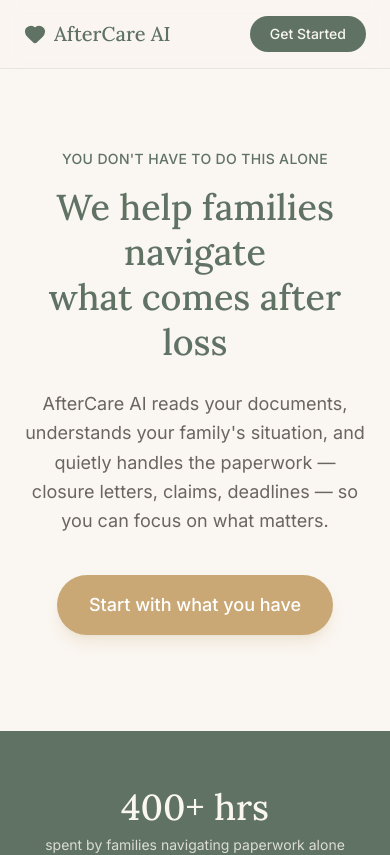
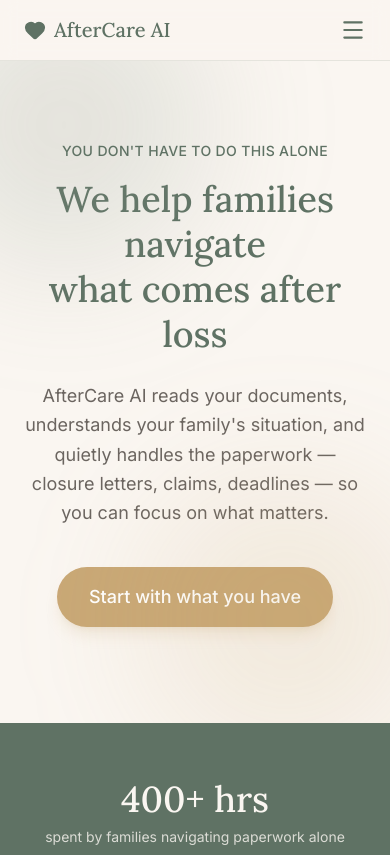
Before and after one commit to Sonali8706/hackathon-shell, a React (Vite) app: page / in a window 390 px wide. Shown: the top 855 px of the page. Built offline with nearby package versions, Linux system fonts and the light colour scheme.

Commit message:
polish pass: mobile nav, fade-in animations, hero background

```diff
--- a/src/components/Navbar.jsx
+++ b/src/components/Navbar.jsx
@@ -1,22 +1,56 @@
-import { Link } from 'react-router-dom'
-import { Heart } from 'lucide-react'
+import { useState } from 'react'
+import { Link, useLocation } from 'react-router-dom'
+import { Heart, Menu, X } from 'lucide-react'
 
 export default function Navbar() {
+  const [open, setOpen] = useState(false)
+  const location = useLocation()
+
+  const links = [
+    { to: '/', label: 'Home' },
+    { to: '/upload', label: 'Get Started' },
+  ]
+
   return (
     <nav className="bg-cream/80 backdrop-blur-sm border-b border-sage/20 sticky top-0 z-50">
       <div className="max-w-6xl mx-auto px-6 py-4 flex items-center justify-between">
-        <div className="flex items-center gap-2">
+        <Link to="/" className="flex items-center gap-2">
           <Heart className="text-sage-dark" size={22} fill="currentColor" />
           <span className="font-serif text-xl text-sage-dark">AfterCare AI</span>
+        </Link>
+
+        {/* Desktop links */}
+        <div className="hidden md:flex gap-8 text-warm-gray font-medium text-sm items-center">
+          <a href="/#features" className="hover:text-sage-dark transition">Features</a>
+          <a href="/#how" className="hover:text-sage-dark transition">How it works</a>
+          <Link
+            to="/upload"
+            className="bg-sage-dark text-cream px-5 py-2 rounded-full text-sm font-medium hover:bg-sage hover:scale-105 transition"
+          >
+            Get Started
+          </Link>
         </div>
-        <div className="hidden md:flex gap-8 text-warm-gray font-medium text-sm">
-          <a href="#features" className="hover:text-sage-dark transition">Features</a>
-          <a href="#how" className="hover:text-sage-dark transition">How it works</a>
+
+        {/* Mobile toggle */}
+        <button className="md:hidden text-sage-dark" onClick={() => setOpen(!open)}>
+          {open ? <X size={26} /> : <Menu size={26} />}
+        </button>
+      </div>
+
+      {/* Mobile menu */}
+      {open && (
+        <div className="md:hidden flex flex-col gap-4 px-6 pb-6 text-warm-gray font-medium text-sm animate-fade-in">
+          <a href="/#features" onClick={() => setOpen(false)} className="hover:text-sage-dark transition">Features</a>
+          <a href="/#how" onClick={() => setOpen(false)} className="hover:text-sage-dark transition">How it works</a>
+          <Link
+            to="/upload"
+            onClick={() => setOpen(false)}
+            className="bg-sage-dark text-cream px-5 py-2 rounded-full text-sm font-medium text-center hover:bg-sage transition"
+          >
+            Get Started
+          </Link>
         </div>
-        <Link to="/upload" className="bg-sage-dark text-cream px-5 py-2 rounded-full text-sm font-medium hover:bg-sage transition">
-            Get Started
-        </Link>
-      </div>
+      )}
     </nav>
   )
 }
--- a/src/index.css
+++ b/src/index.css
@@ -9,6 +9,14 @@
   --font-serif: "Lora", serif;
   --font-sans: "Inter", sans-serif;
 }
+@keyframes fadeIn {
+  from { opacity: 0; transform: translateY(8px); }
+  to { opacity: 1; transform: translateY(0); }
+}
+
+.animate-fade-in {
+  animation: fadeIn 0.5s ease-out;
+}
 
 body {
   font-family: var(--font-sans);
--- a/src/pages/Home.jsx
+++ b/src/pages/Home.jsx
@@ -7,9 +7,12 @@ export default function Home() {
     <div className="text-warm-gray">
 
       {/* Hero Section */}
-      <section className="max-w-5xl mx-auto px-6 pt-20 pb-24 text-center">
-        <p className="text-sage-dark font-medium mb-4 tracking-wide text-sm uppercase">
-          You don't have to do this alone
+      <section className="max-w-5xl mx-auto px-6 pt-20 pb-24 text-center relative overflow-hidden animate-fade-in">
+        <div className="absolute -top-20 -left-20 w-72 h-72 bg-sage/20 rounded-full blur-3xl pointer-events-none"></div>
+        <div className="absolute -bottom-10 -right-10 w-72 h-72 bg-accent/15 rounded-full blur-3xl pointer-events-none"></div>
+
+        <p className="text-sage-dark font-medium mb-4 tracking-wide text-sm uppercase relative">
+            You don't have to do this alone
         </p>
         <h1 className="font-serif text-4xl md:text-6xl text-sage-dark leading-tight mb-6">
           We help families navigate <br /> what comes after loss
```
Also changed, not shown: 1 other file (tests, documents, lock files or other folders).
